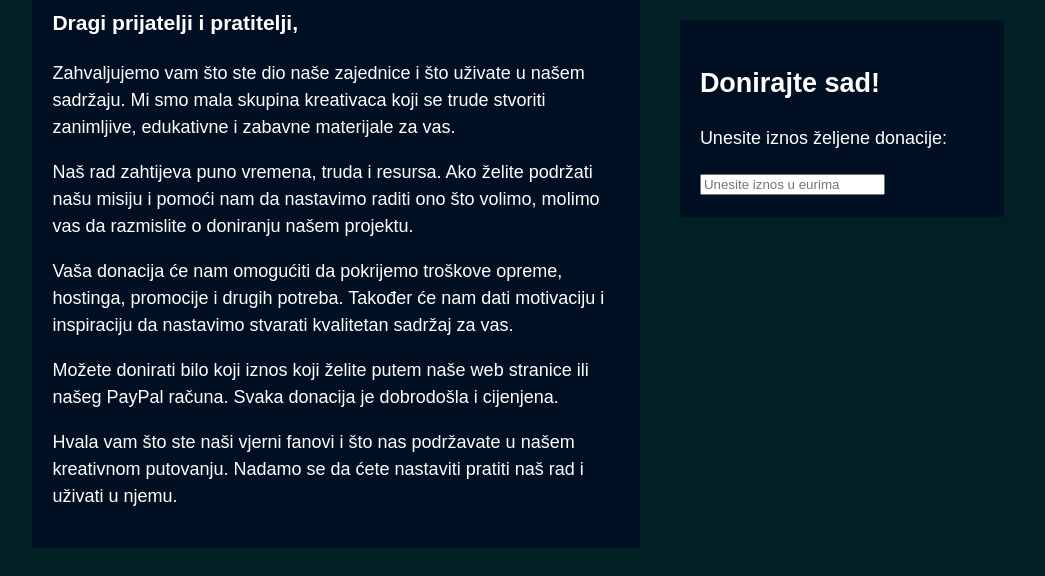
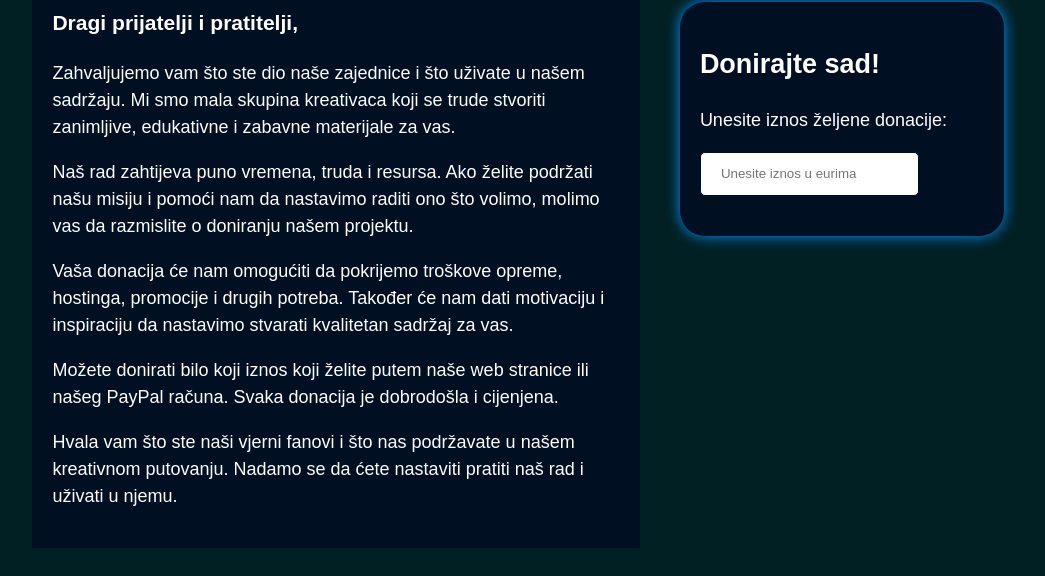
Before and after one commit to ZadrziDah/Avanture, a plain HTML site: page Donacije.html in a window 1280 px wide. Shown: the part 338-914 px from the top of the page, without its empty margins (122-1167 px from the left). Drawn offline with Linux system fonts and the light colour scheme; a script that the page names is missing.

Commit message:
desktop shadows

```diff
--- a/Donacije.html
+++ b/Donacije.html
@@ -48,12 +48,28 @@
       font-family: Arial, sans-serif;
       font-size: 18px;
       line-height: 1.5;
+      border-radius: 25px;
+      box-shadow: 0 0 14px rgb(0, 145, 255);
     }
 
     /* Define the style of the PayPal button */
     #paypal-button-container {
       text-align: center;
     }
+
+    .form-control {
+        height: 40px;
+        font-size: 20x;
+        padding-left: 20px;
+        padding-right: 20px;
+        border-radius: 5px;
+        border: 1px solid #010f23;
+      }
+
+    .div-input{
+        width: 100%;
+        padding-bottom: 20px;
+      }
 
     @media only screen and (max-width: 1000px) {
       .container {
```
